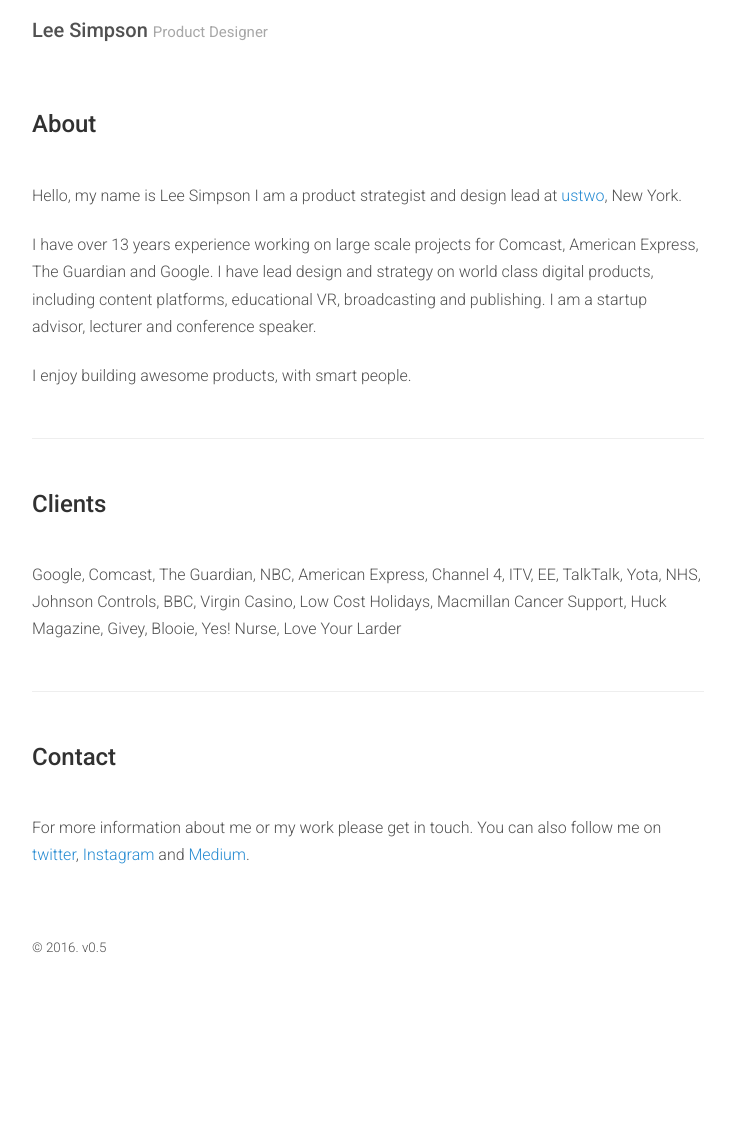
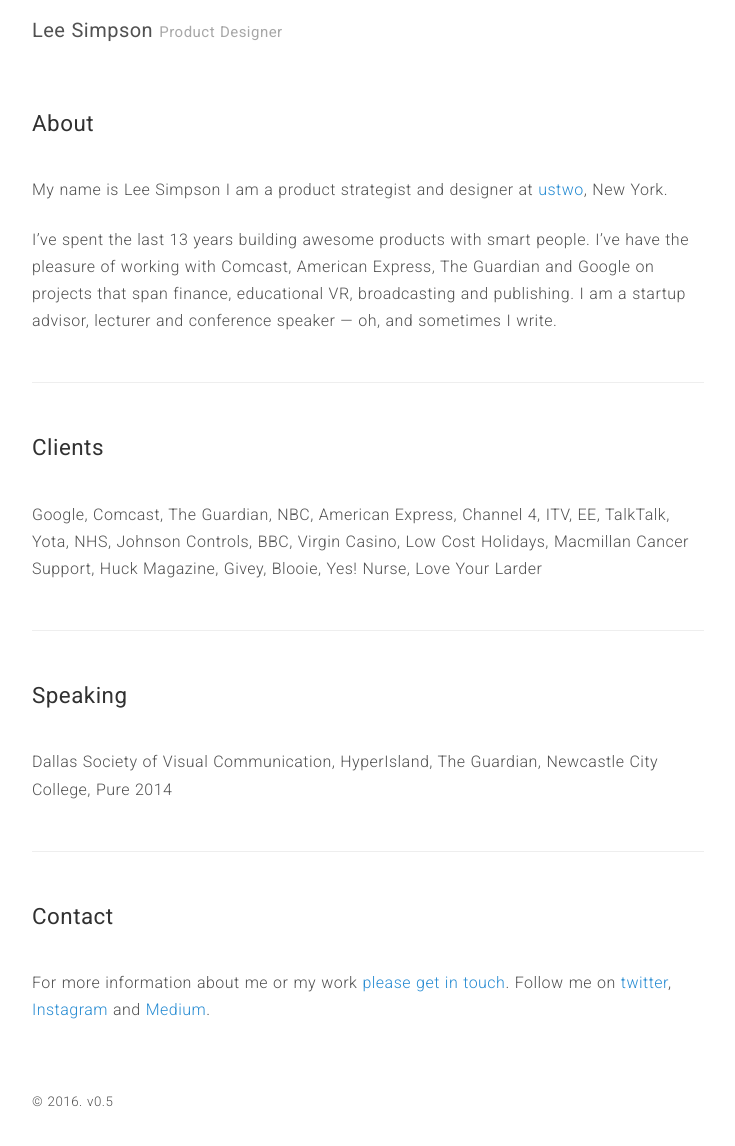
Before and after one commit to itsleesimpson/itsleesimpson.github.io, a Jekyll site: the page built from index.md, in a window 1280 px wide. Shown: the whole page, without its empty margins (272-1007 px from the left). Built offline with Jekyll 4.4.1, drawn with Linux system fonts in a browser that asks for light colours; nearby versions of some CDN libraries; library files that are not in the unit come from our copies; before the commit the page ends 992 px from its top, so only the background shows below that.

Commit message:
Fixing styles an editing text.

```diff
--- a/_layouts/page.html
+++ b/_layouts/page.html
@@ -3,6 +3,5 @@
 ---
 
 <article class="page">
-  <h1 class="page-title">{{ page.title }}</h1>
   {{ content }}
 </article>
--- a/_sass/_base.scss
+++ b/_sass/_base.scss
@@ -19,6 +19,8 @@
   font-size: $root-font-size;
   line-height: $root-line-height;
   font-weight: 300;
+  letter-spacing: .03em;
+  word-spacing: 0.04em;
 
   @media (min-width: $large-breakpoint) {
     font-size: $large-font-size;
--- a/_sass/_type.scss
+++ b/_sass/_type.scss
@@ -10,15 +10,15 @@
 
 h1, h2, h3, h4, h5, h6 {
   margin-bottom: 1.6rem;
-  font-weight: 500;
+  font-weight: 400;
   line-height: 1.4;
   color: #313131;
   text-rendering: optimizeLegibility;
 }
 
 h1 {
-  margin-bottom: 2.5rem;
-  font-size: 1.5rem;
+  margin-bottom: 2.3rem;
+  font-size: 1.4rem;
 }
 
 h2 {
--- a/index.md
+++ b/index.md
@@ -5,11 +5,9 @@
 
 # About
 
-Hello, my name is Lee Simpson I am a product strategist and design lead at [ustwo](http://www.ustwo.com), New York.
+My name is Lee Simpson I am a product strategist and designer at [ustwo](http://www.ustwo.com), New York.
 
-I have over 13 years experience working on large scale projects for Comcast, American Express, The Guardian and Google. I have lead design and strategy on world class digital products, including content platforms, educational VR, broadcasting and publishing. I am a startup advisor, lecturer and conference speaker.
-
-I enjoy building awesome products, with smart people.
+I've spent the last 13 years building awesome products with smart people. I've have the pleasure of working with Comcast, American Express, The Guardian and Google on projects that span finance, educational VR, broadcasting and publishing. I am a startup advisor, lecturer and conference speaker — oh, and sometimes I write.
 
 ***
 
@@ -19,6 +17,12 @@
 
 ***
 
+# Speaking
+
+Dallas Society of Visual Communication, HyperIsland, The Guardian, Newcastle City College, Pure 2014
+
+***
+
 # Contact
 
-For more information about me or my work please get in touch. You can also follow me on [twitter](http://www.twitter.com/itsleesimpson), [Instagram](http://www.instagram.com/itsleesimpson) and [Medium](https://medium.com/@itsleesimpson).
+For more information about me or my work [please get in touch](mailto:lee@itsleesimpson.com). Follow me on [twitter](http://www.twitter.com/itsleesimpson), [Instagram](http://www.instagram.com/itsleesimpson) and [Medium](https://medium.com/@itsleesimpson).
```
